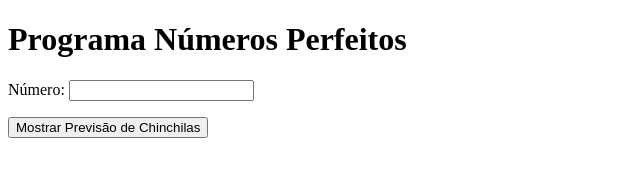
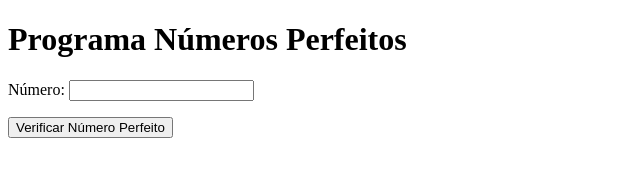
Before and after one commit to matheuspegorari/estudos-logica-js, a website: page cap05/resp5_c.html in a window 1280 px wide. Shown: the whole page, without its empty margins (0-640 px from the left). Drawn offline with Linux system fonts and the light colour scheme.

Commit message:
Update resp5_c.html

```diff
--- a/cap05/resp5_c.html
+++ b/cap05/resp5_c.html
@@ -13,7 +13,7 @@
             Número:
             <input type="number" name="numero" id="inNumero">
         </p>
-        <input type="submit" value="Mostrar Previsão de Chinchilas">
+        <input type="submit" value="Verificar Número Perfeito">
     </form>
     <h3></h3>
     <script src="js/resp5_c.js"></script>
```
